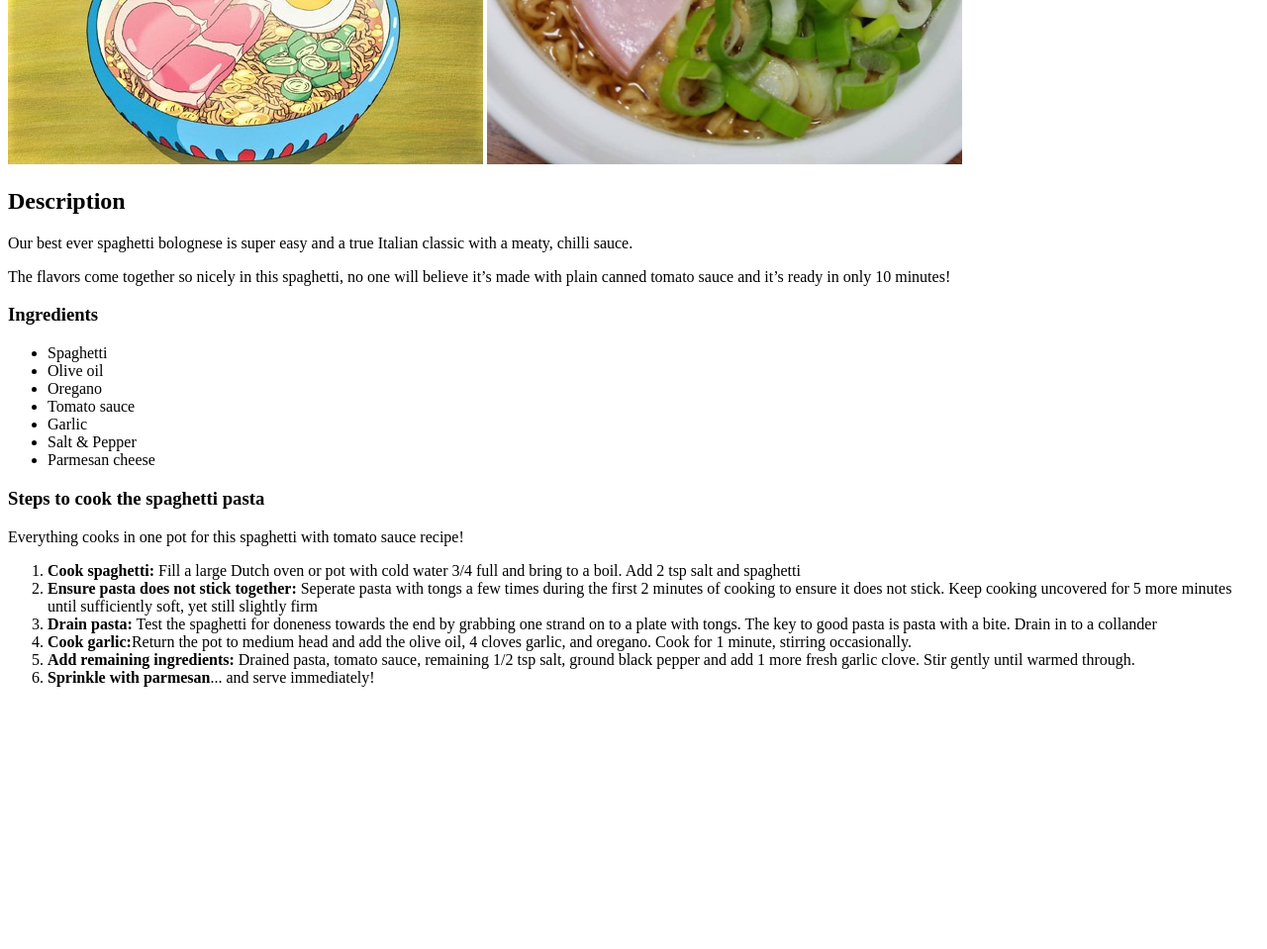
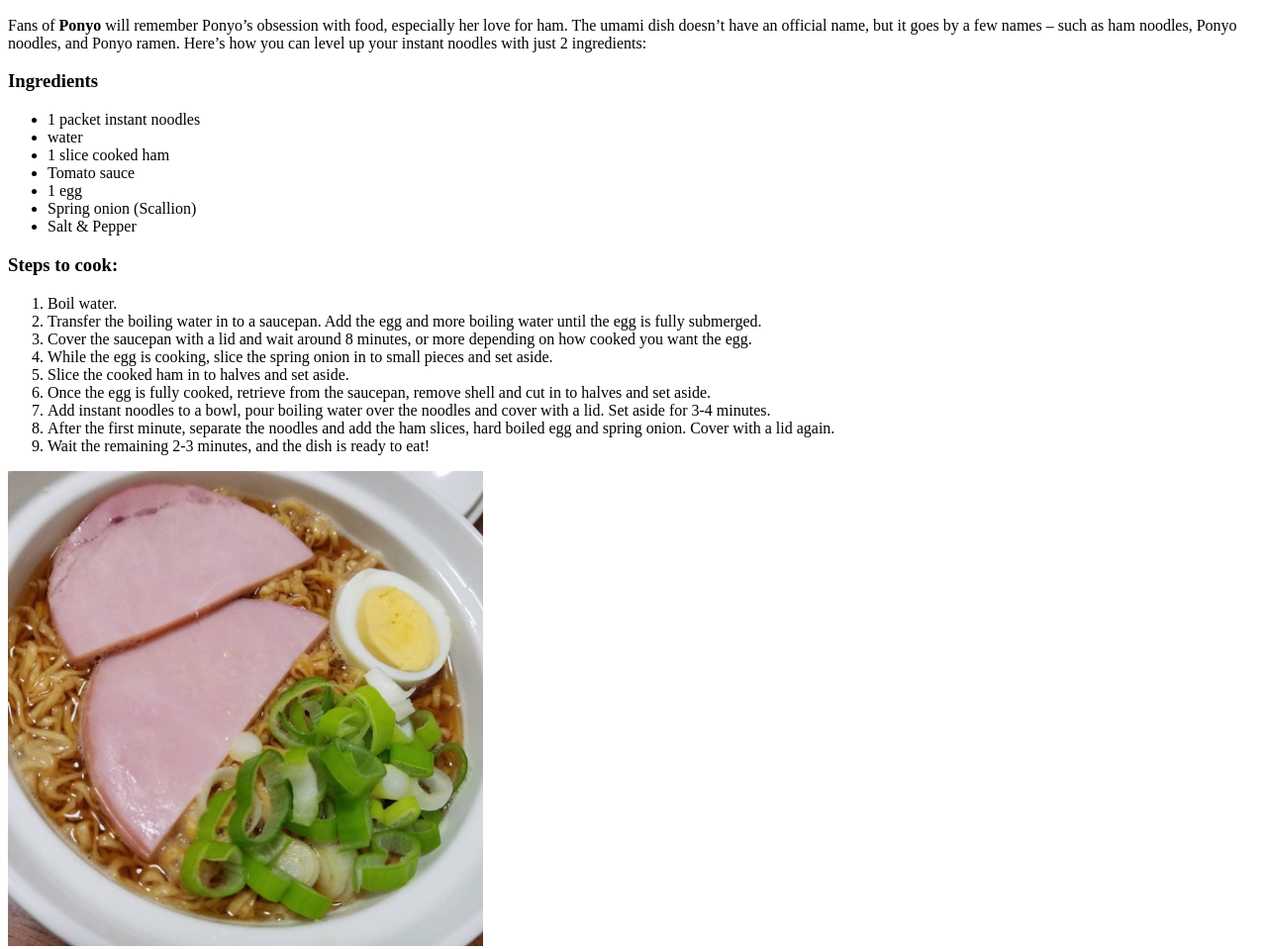
Before and after one commit to coussss/odin-recipes, a plain HTML site: page recipes/hamnoodles.html in a window 1280 px wide. Shown: the part 394-1353 px from the top of the page at 99% size. Before the commit the page ends 1104 px from the top, so only its background shows below. Drawn offline with Linux system fonts and the light colour scheme.

Commit message:
Changed "spaghetti" recipe to "ham noodles" and moved real image to bottom

```diff
--- a/recipes/hamnoodles.html
+++ b/recipes/hamnoodles.html
@@ -8,55 +8,54 @@
     <h1>How to make Ham Noodles from Ponyo</h1>
 
     <img src="hamnoodlesanime.jpg">
-    <img src="hamnoodlesreal.jpg" width="480">
+
     <h2>Description</h2>
-    <p>Our best ever spaghetti bolognese is super
-    easy and a true Italian classic with a meaty,
-    chilli sauce.</p>
-    <p>The flavors come together so nicely in this
-    spaghetti, no one will believe it’s
-    made with plain canned tomato sauce and
-    it’s ready in only 10 minutes!</p>
+
+    <p>Fans of <strong>Ponyo</strong> will remember Ponyo’s obsession
+    with food, especially her love for ham. The umami
+    dish doesn’t have an official name, but it goes by
+    a few names – such as ham noodles, Ponyo noodles,
+    and Ponyo ramen. Here’s how you can level up your
+    instant noodles with just 2 ingredients:</p>
 
     <h3>Ingredients</h3>
     <ul>
-        <li>Spaghetti</li>
-        <li>Olive oil</li>
-        <li>Oregano</li>
+        <li>1 packet instant noodles</li>
+        <li>water</li>
+        <li>1 slice cooked ham</li>
         <li>Tomato sauce</li>
-        <li>Garlic</li>
+        <li>1 egg</li>
+        <li>Spring onion (Scallion)</li>
         <li>Salt & Pepper</li>
-        <li>Parmesan cheese</li>
     </ul>
 
-    <h3>Steps to cook the spaghetti pasta</h3>
-    <p>Everything cooks in one pot for this spaghetti
-    with tomato sauce recipe!</p>
+    <h3>Steps to cook:</h3>
     <ol>
-        <li><strong>Cook spaghetti:</strong> Fill a large Dutch
-        oven or pot with cold water 3/4 full and bring
-        to a boil. Add 2 tsp salt and spaghetti</li>
-        <li><strong>Ensure pasta does not stick
-        together:</strong> Seperate pasta with tongs
-        a few times during the first 2 minutes of cooking
-        to ensure it does not stick. Keep cooking
-        uncovered for 5 more minutes until sufficiently
-        soft, yet still slightly firm</li>
-        <li><strong>Drain pasta:</strong> Test the spaghetti
-        for doneness towards the end by grabbing one strand
-        on to a plate with tongs. The key to good pasta is
-        pasta with a bite. Drain in to a collander</li>
-        <li><strong>Cook garlic:</strong>Return the pot
-        to medium head and add the olive oil, 4 cloves
-        garlic, and oregano. Cook for 1 minute, stirring
-        occasionally.</li>
-        <li><strong>Add remaining ingredients:</strong>
-        Drained pasta, tomato sauce, remaining 1/2 tsp salt,
-        ground black pepper and add 1 more fresh garlic
-        clove. Stir gently until warmed through.</li>
-        <li><strong>Sprinkle with parmesan</strong>...
-        and serve immediately!</li>
+        <li>Boil water.</li>
+        <li>Transfer the boiling water in to a saucepan.
+        Add the egg and more boiling water until the egg
+        is fully submerged.</li>
+        <li>Cover the saucepan with a lid and wait around
+        8 minutes, or more depending on how cooked you want
+        the egg.</li>
+        <li>While the egg is cooking, slice the spring
+        onion in to small pieces and set aside.</li>
+        <li>Slice the cooked ham in to halves and set
+        aside.</li>
+        <li>Once the egg is fully cooked, retrieve from
+        the saucepan, remove shell and cut in to halves and
+        set aside.</li>
+        <li>Add instant noodles to a bowl, pour boiling
+        water over the noodles and cover with a lid. Set
+        aside for 3-4 minutes.</li>
+        <li>After the first minute, separate the noodles
+        and add the ham slices, hard boiled egg and spring
+        onion. Cover with a lid again.</li>
+        <li>Wait the remaining 2-3 minutes, and the dish
+        is ready to eat!</li>
     </ol>
+
+    <img src="hamnoodlesreal.jpg" width="480">
 
 </body>
 </html>
```
